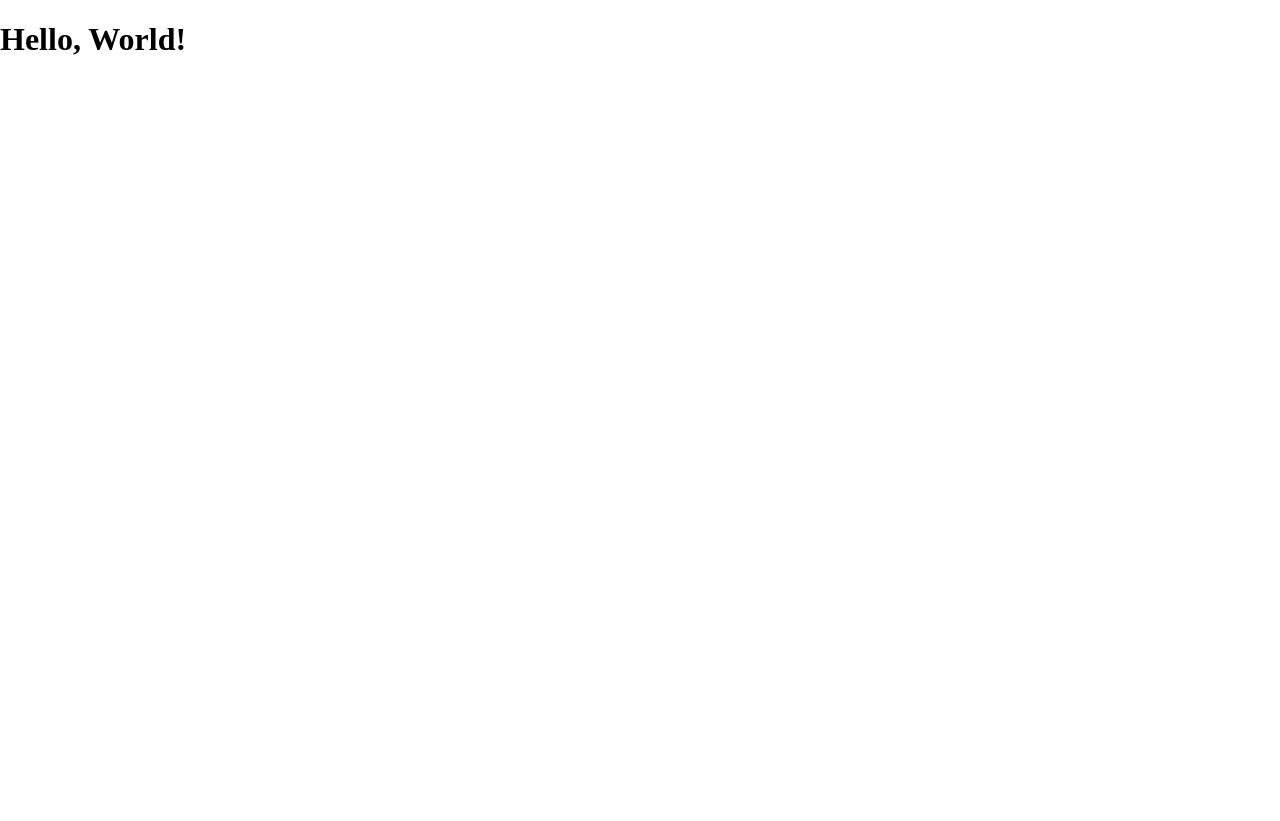
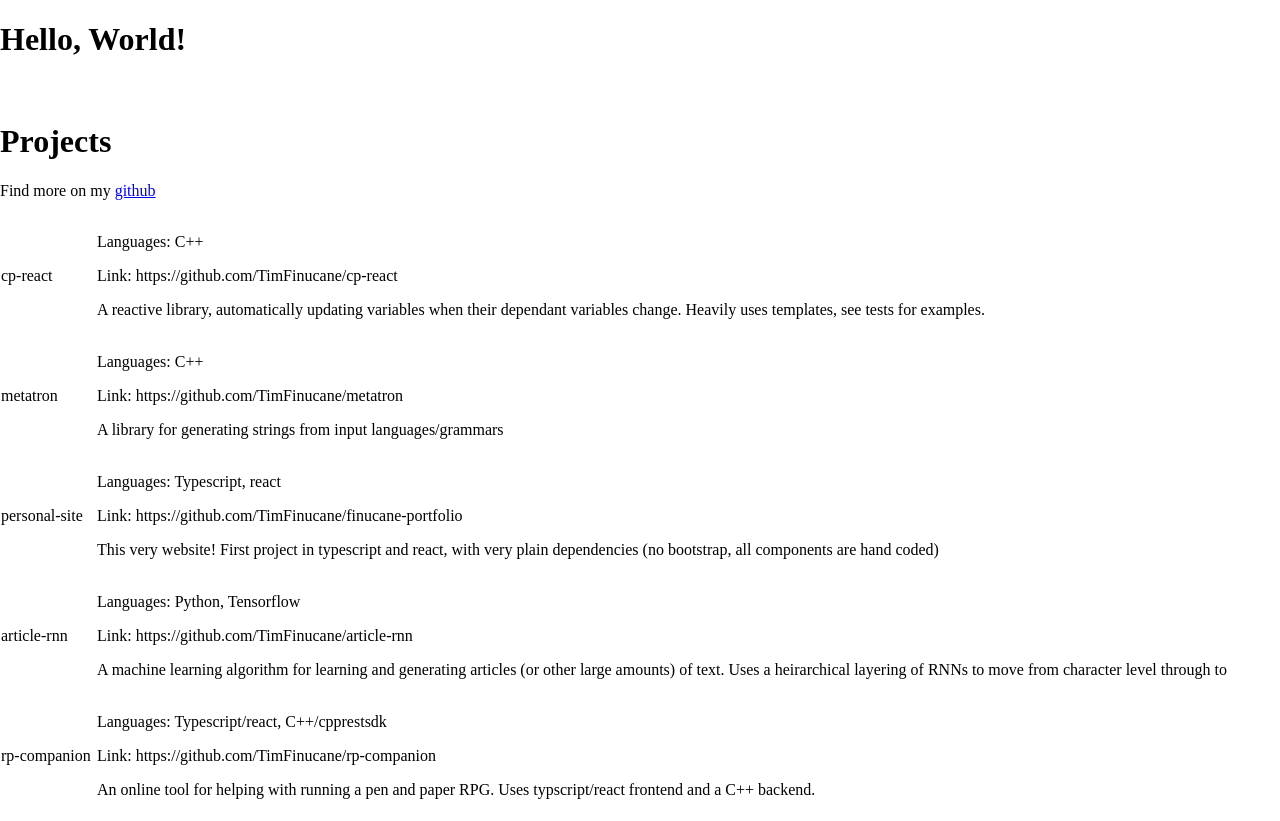
Before and after one commit to TimFinucane/personal-site, a React app: page /projects in a window 1280 px wide. Built offline with nearby package versions, Linux system fonts and the light colour scheme; the HTML template or start-up script is replaced by a standard one.

Commit message:
Use project information in projects page

```diff
--- a/src/pages/projects.tsx
+++ b/src/pages/projects.tsx
@@ -1,9 +1,25 @@
 import * as React from 'react';
 import * as styles from './projects.scss';
+
+import CollapsableList from '../components/collapsable_list';
+import projects from '../static/projects.json';
+
+function create_project( project: any ) {
+    return <div>
+        <p>Languages: {project.languages.join(", ")}</p>
+        <p>Link: {project.link}</p>
+        <p>{project.description}</p>
+    </div>;
+}
 
 export default () => {
     return <div className={styles.projectsContainer}>
         <div className={styles.projects}>
+            <h1>Projects</h1>
+            <p>Find more on my <a href="https://github.com/TimFinucane">github</a></p>
+            <CollapsableList sections={new Map(
+                projects.map( (project: any) => [project.name, create_project(project)]  )
+            )}/>
         </div>
     </div>;
 }
```
